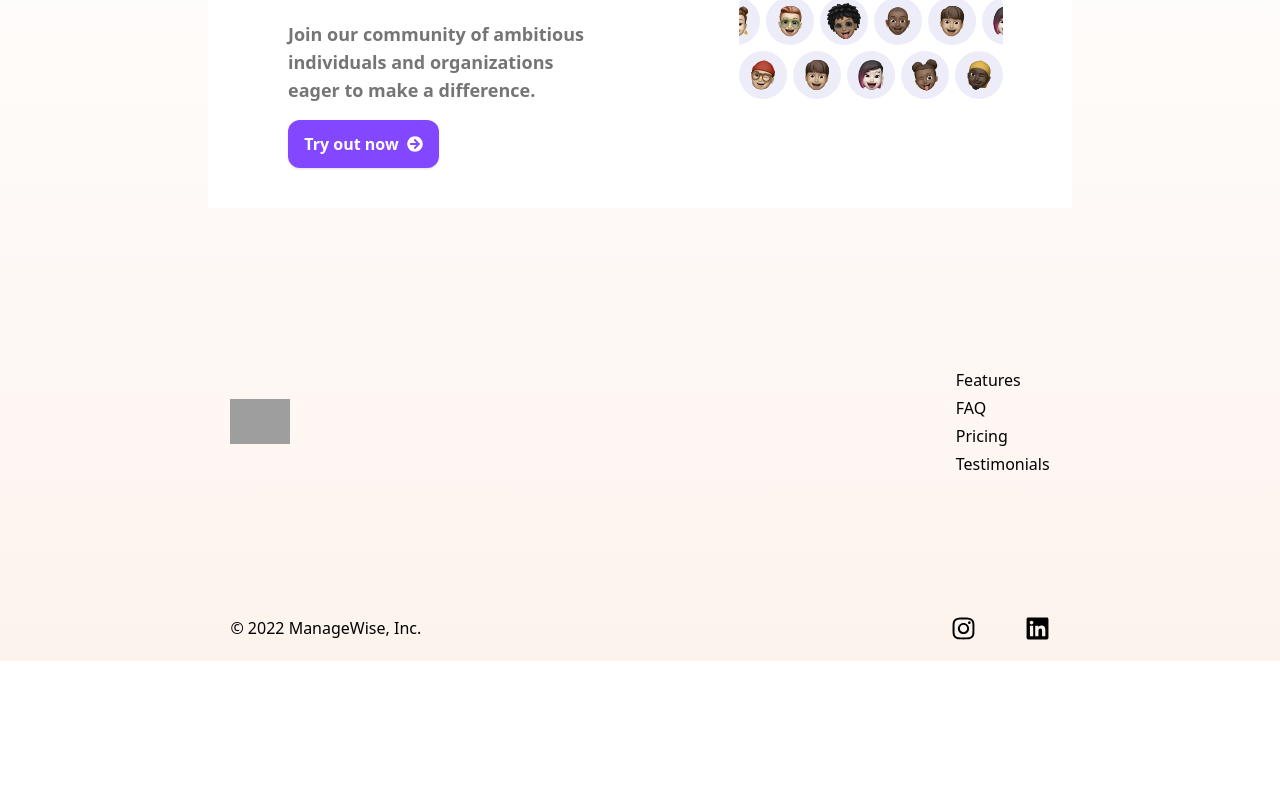
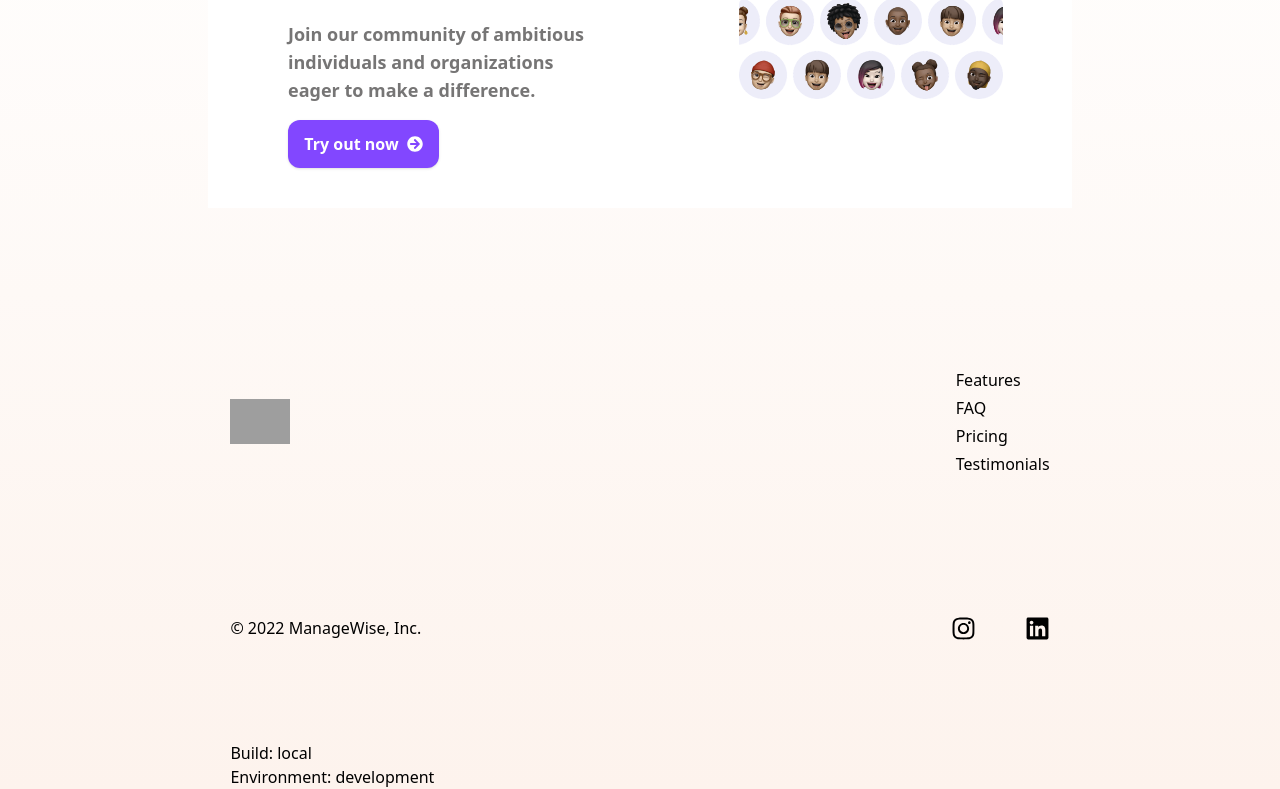
Before and after one commit to kamal9494/assignment-1, a React (Create React App) app: page / in a window 1280 px wide. Shown: the part 6376-7165 px from the top of the page. Before the commit the page ends 7037 px from the top, so only its background shows below. Built offline with nearby package versions, Linux system fonts and the light colour scheme; grey boxes are pictures that could not be loaded; some icons are missing.

Commit message:
Update Footer.jsx testing

```diff
--- a/src/components/Footer.jsx
+++ b/src/components/Footer.jsx
@@ -3,6 +3,9 @@ import { FaArrowCircleRight, FaInstagram, FaLinkedin } from "react-icons/fa";
 import { FaSquareXTwitter } from "react-icons/fa6";
 
 const Footer = () => {
+  const buildId = process.env.NETLIFY_BUILD_ID || 'local';
+  const deployId = process.env.CONTEXT || 'development';
+
   return (
     <div
       className="h-fit mt-[80px] px-[30px] md:px-[10%] "
@@ -75,6 +78,10 @@ const Footer = () => {
             <FaLinkedin size={25} />
           </div>
         </div>
+        <div>
+          <p>Build: {buildId}</p>
+          <p>Environment: {deployId}</p>
+        </div>
       </div>
     </div>
   );
```
